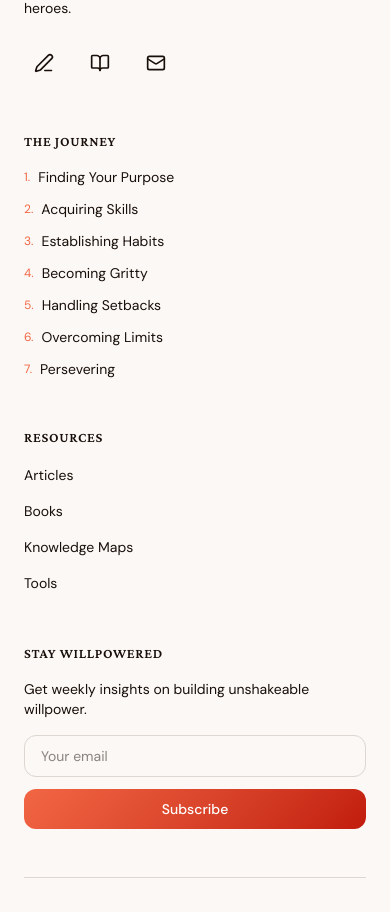
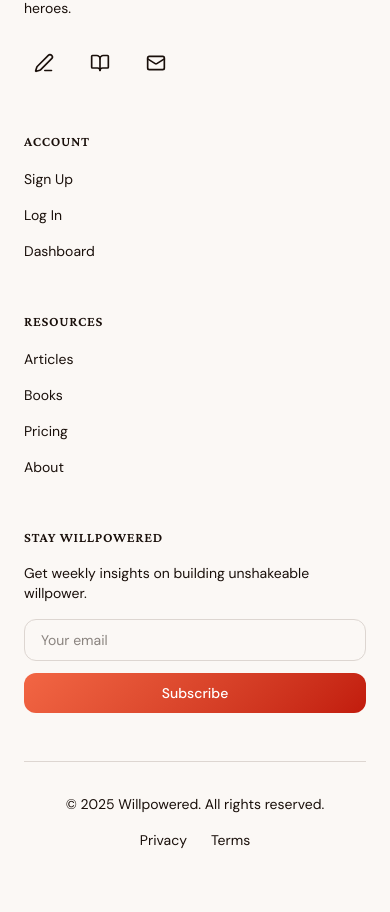
Before and after one commit to WillpoweredVR/Willpowered, a Next.js app: page /about in a window 390 px wide. Shown: the part 8633-9545 px from the top of the page. Built offline with nearby package versions, Linux system fonts and the light colour scheme.

Commit message:
Remove Journey section, add signup/login to header and footer, update navigation

```diff
--- a/src/app/(main)/page.tsx
+++ b/src/app/(main)/page.tsx
@@ -1,7 +1,7 @@
 import { Header } from "@/components/Header";
 import { Footer } from "@/components/Footer";
 import { AICoachHero } from "@/components/AICoachHero";
-import { JourneySteps } from "@/components/JourneySteps";
+import { HowItWorks } from "@/components/HowItWorks";
 import { FeaturedArticles } from "@/components/FeaturedArticles";
 import { StorySection } from "@/components/StorySection";
 import { BookSection } from "@/components/BookSection";
@@ -16,8 +16,8 @@
         {/* Hero section with AI Coach CTA */}
         <AICoachHero />
 
-        {/* The 7-step willpower journey */}
-        <JourneySteps />
+        {/* How Willson works */}
+        <HowItWorks />
 
         {/* Colin's personal story */}
         <StorySection />
--- a/src/components/Footer.tsx
+++ b/src/components/Footer.tsx
@@ -1,21 +1,17 @@
 import Link from "next/link";
 import { Mail, BookOpen, PenLine } from "lucide-react";
-
-const journeySteps = [
-  { name: "Finding Your Purpose", href: "/articles/finding-your-purpose" },
-  { name: "Acquiring Skills", href: "/articles/acquiring-skills" },
-  { name: "Establishing Habits", href: "/articles/establishing-habits" },
-  { name: "Becoming Gritty", href: "/articles/becoming-gritty" },
-  { name: "Handling Setbacks", href: "/articles/handling-setbacks" },
-  { name: "Overcoming Limits", href: "/articles/overcoming-limits" },
-  { name: "Persevering", href: "/articles/persevering" },
-];
 
 const resources = [
   { name: "Articles", href: "/articles" },
   { name: "Books", href: "/books" },
-  { name: "Knowledge Maps", href: "/maps" },
-  { name: "Tools", href: "/tools" },
+  { name: "Pricing", href: "/pricing" },
+  { name: "About", href: "/about" },
+];
+
+const account = [
+  { name: "Sign Up", href: "/signup" },
+  { name: "Log In", href: "/login" },
+  { name: "Dashboard", href: "/dashboard" },
 ];
 
 const socialLinks = [
@@ -71,20 +67,19 @@
             </div>
           </div>
 
-          {/* The Journey */}
+          {/* Account */}
           <div>
             <h3 className="text-sm font-semibold uppercase tracking-wider text-ember-light mb-4">
-              The Journey
+              Account
             </h3>
             <ul className="space-y-3">
-              {journeySteps.map((step, index) => (
-                <li key={step.href}>
+              {account.map((link) => (
+                <li key={link.href}>
                   <Link
-                    href={step.href}
-                    className="text-sm text-cream/70 hover:text-cream transition-colors flex items-center gap-2"
+                    href={link.href}
+                    className="text-sm text-cream/70 hover:text-cream transition-colors"
                   >
-                    <span className="text-ember text-xs">{index + 1}.</span>
-                    {step.name}
+                    {link.name}
                   </Link>
                 </li>
               ))}
--- a/src/components/Header.tsx
+++ b/src/components/Header.tsx
@@ -5,26 +5,15 @@
 import { Menu, X, Sparkles } from "lucide-react";
 import { Button } from "@/components/ui/button";
 
-const journeySteps = [
-  { name: "Finding Your Purpose", href: "/articles/finding-your-purpose" },
-  { name: "Acquiring Skills", href: "/articles/acquiring-skills" },
-  { name: "Establishing Habits", href: "/articles/establishing-habits" },
-  { name: "Becoming Gritty", href: "/articles/becoming-gritty" },
-  { name: "Handling Setbacks", href: "/articles/handling-setbacks" },
-  { name: "Overcoming Limits", href: "/articles/overcoming-limits" },
-  { name: "Persevering", href: "/articles/persevering" },
-];
-
 const navLinks = [
   { name: "Articles", href: "/articles" },
   { name: "Books", href: "/books" },
-  { name: "Maps", href: "/maps" },
+  { name: "Pricing", href: "/pricing" },
   { name: "About", href: "/about" },
 ];
 
 export function Header() {
   const [mobileMenuOpen, setMobileMenuOpen] = useState(false);
-  const [journeyOpen, setJourneyOpen] = useState(false);
 
   return (
     <header className="fixed top-0 left-0 right-0 z-50 bg-background/80 backdrop-blur-md border-b border-border/50">
@@ -42,33 +31,6 @@
 
           {/* Desktop Navigation */}
           <div className="hidden lg:flex lg:items-center lg:gap-1">
-            {/* Journey Dropdown */}
-            <div
-              className="relative"
-              onMouseEnter={() => setJourneyOpen(true)}
-              onMouseLeave={() => setJourneyOpen(false)}
-            >
-              <button className="px-4 py-2 text-sm font-medium text-muted-foreground hover:text-foreground transition-colors">
-                The Journey
-              </button>
-              {journeyOpen && (
-                <div className="absolute top-full left-0 w-64 mt-1 py-2 bg-card border border-border rounded-xl shadow-lg">
-                  {journeySteps.map((step, index) => (
-                    <Link
-                      key={step.href}
-                      href={step.href}
-                      className="flex items-center gap-3 px-4 py-2.5 text-sm text-muted-foreground hover:text-foreground hover:bg-muted/50 transition-colors"
-                    >
-                      <span className="w-6 h-6 rounded-full bg-ember/10 text-ember text-xs font-medium flex items-center justify-center">
-                        {index + 1}
-                      </span>
-                      {step.name}
-                    </Link>
-                  ))}
-                </div>
-              )}
-            </div>
-
             {navLinks.map((link) => (
               <Link
                 key={link.href}
@@ -80,11 +42,19 @@
             ))}
           </div>
 
-          {/* CTA Button */}
-          <div className="hidden lg:flex lg:items-center lg:gap-4">
-            <Button className="gradient-ember text-white hover:opacity-90 transition-opacity gap-2">
-              <Sparkles className="w-4 h-4" />
-              Talk to AI Coach
+          {/* CTA Buttons */}
+          <div className="hidden lg:flex lg:items-center lg:gap-3">
+            <Link
+              href="/login"
+              className="px-4 py-2 text-sm font-medium text-muted-foreground hover:text-foreground transition-colors"
+            >
+              Log in
+            </Link>
+            <Button className="gradient-ember text-white hover:opacity-90 transition-opacity gap-2" asChild>
+              <Link href="/signup">
+                <Sparkles className="w-4 h-4" />
+                Get Started Free
+              </Link>
             </Button>
           </div>
 
@@ -106,23 +76,6 @@
         {mobileMenuOpen && (
           <div className="lg:hidden py-4 border-t border-border/50">
             <div className="space-y-1">
-              <p className="px-4 py-2 text-xs font-medium text-muted-foreground uppercase tracking-wider">
-                The Journey
-              </p>
-              {journeySteps.map((step, index) => (
-                <Link
-                  key={step.href}
-                  href={step.href}
-                  className="flex items-center gap-3 px-4 py-2.5 text-sm text-muted-foreground hover:text-foreground"
-                  onClick={() => setMobileMenuOpen(false)}
-                >
-                  <span className="w-6 h-6 rounded-full bg-ember/10 text-ember text-xs font-medium flex items-center justify-center">
-                    {index + 1}
-                  </span>
-                  {step.name}
-                </Link>
-              ))}
-              <div className="h-px bg-border my-2" />
               {navLinks.map((link) => (
                 <Link
                   key={link.href}
@@ -133,10 +86,20 @@
                   {link.name}
                 </Link>
               ))}
+              <div className="h-px bg-border my-2" />
+              <Link
+                href="/login"
+                className="block px-4 py-2.5 text-sm font-medium text-muted-foreground hover:text-foreground"
+                onClick={() => setMobileMenuOpen(false)}
+              >
+                Log in
+              </Link>
               <div className="px-4 pt-4">
-                <Button className="w-full gradient-ember text-white gap-2">
-                  <Sparkles className="w-4 h-4" />
-                  Talk to AI Coach
+                <Button className="w-full gradient-ember text-white gap-2" asChild>
+                  <Link href="/signup">
+                    <Sparkles className="w-4 h-4" />
+                    Get Started Free
+                  </Link>
                 </Button>
               </div>
             </div>
```
